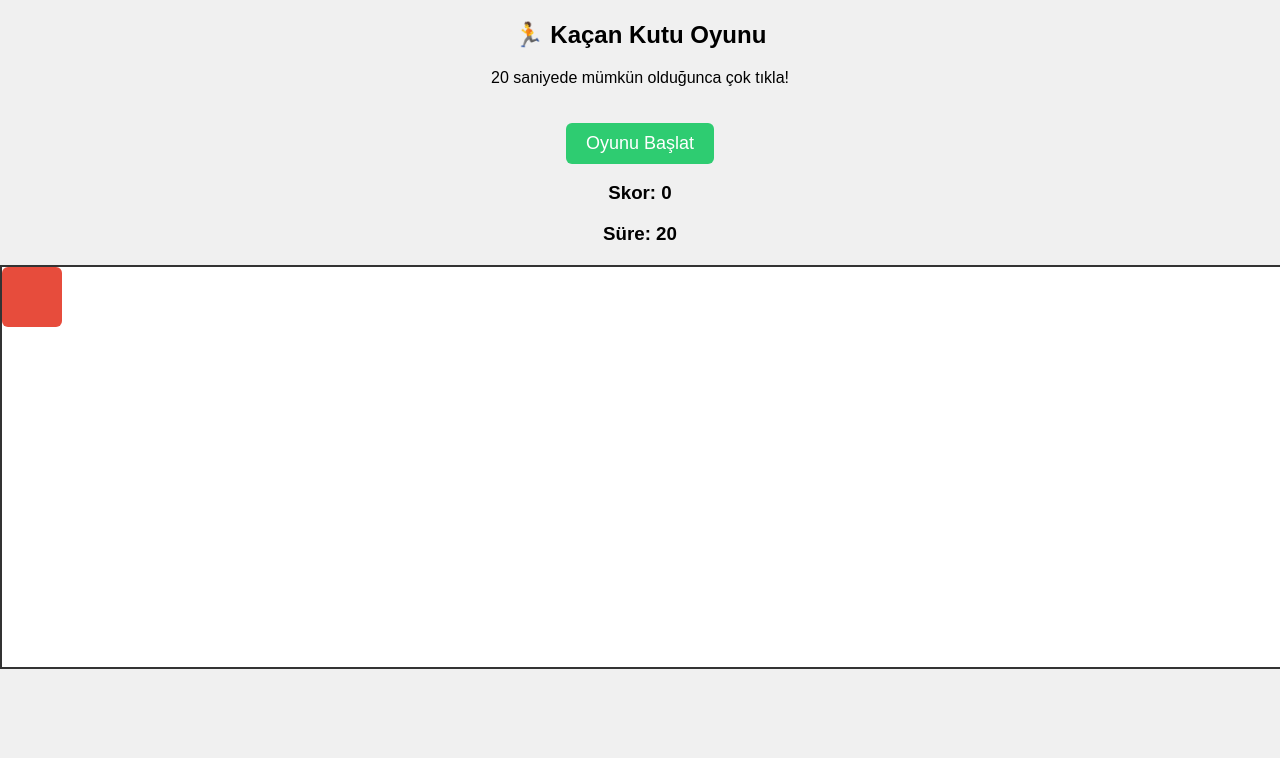
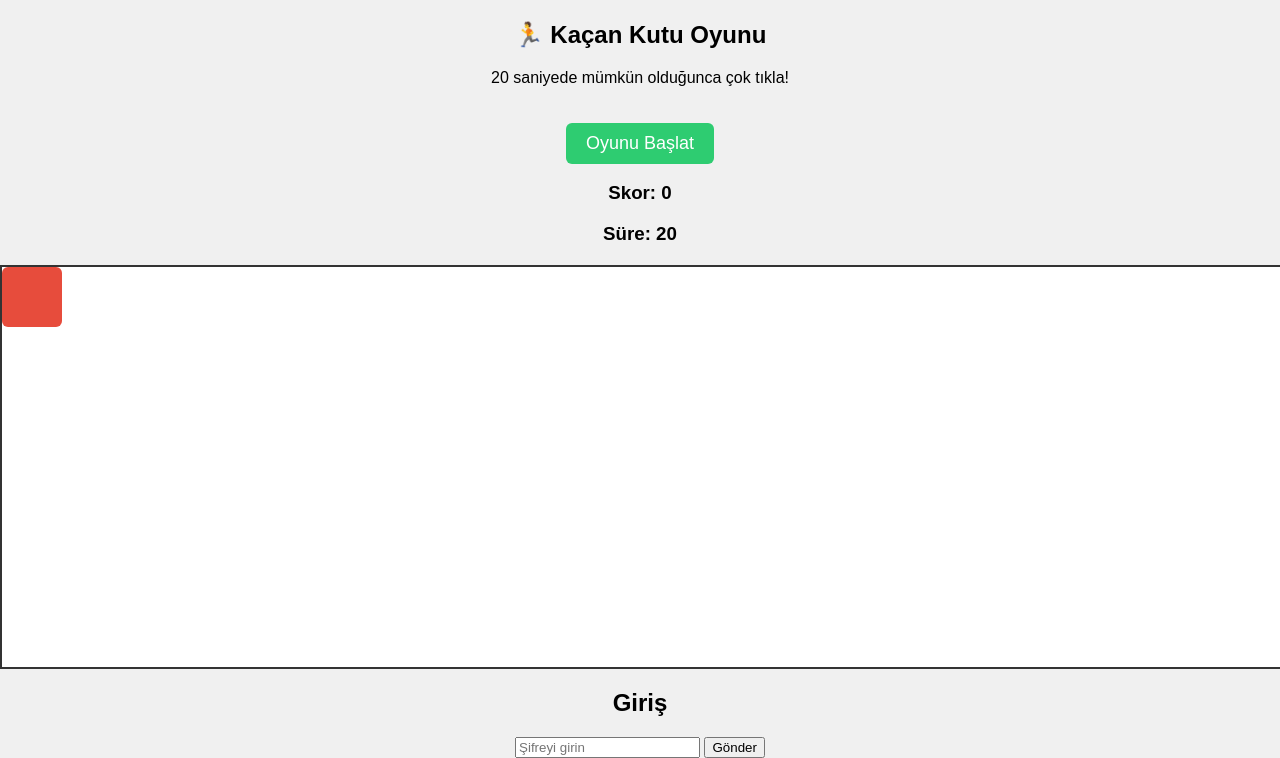
Before and after one commit to ibrahimaksu05/ibrahimaksu05.github.io, a plain HTML site: page index.html in a window 1280 px wide. Shown: the part 223-981 px from the top of the page. Before the commit the page ends 892 px from the top, so only its background shows below. Drawn offline with Linux system fonts and the light colour scheme.

Commit message:
Update index.html

```diff
--- a/index.html
+++ b/index.html
@@ -133,3 +133,27 @@
 
 </body>
 </html>
+<!DOCTYPE html>
+<html>
+<head>
+<meta charset="UTF-8">
+<title>Şifre Koruması</title>
+<script>
+function giris() {
+    var sifre = document.getElementById("sifre").value;
+    if (sifre === "0503sita") {
+        window.location.href = "anasayfa.html";
+    } else {
+        alert("Yanlış şifre!");
+    }
+}
+</script>
+</head>
+<body>
+
+<h2>Giriş</h2>
+<input type="password" id="sifre" placeholder="Şifreyi girin">
+<button onclick="giris()">Gönder</button>
+
+</body>
+</html>
```
